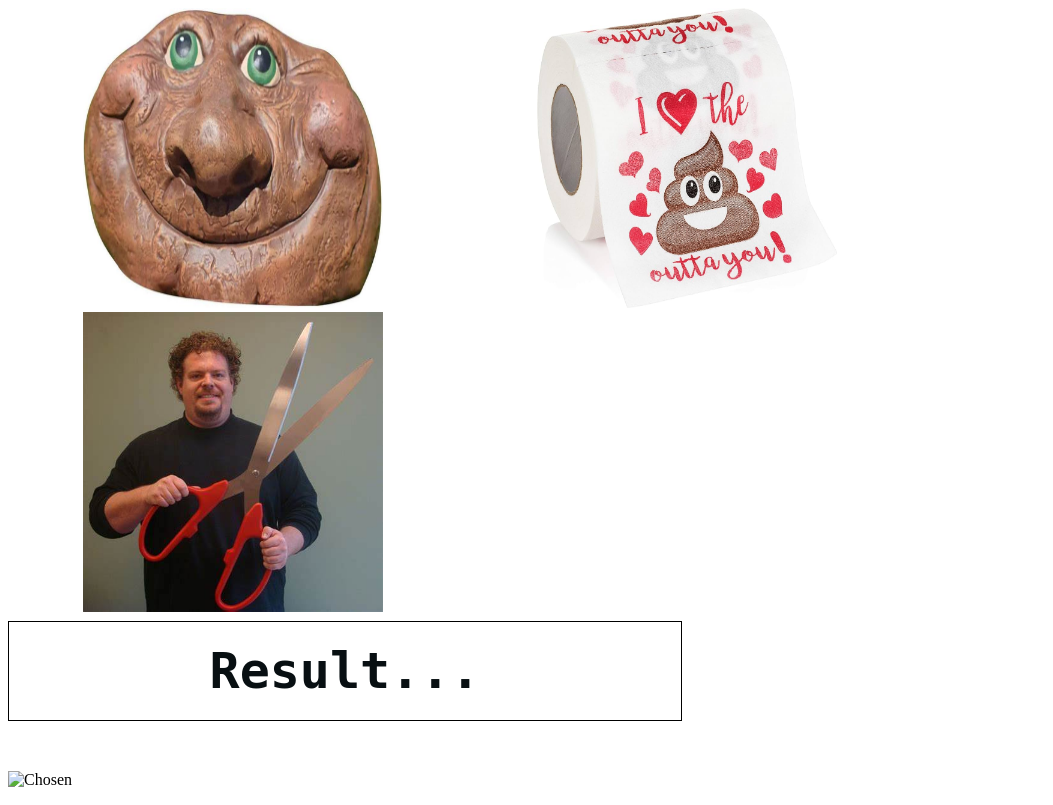
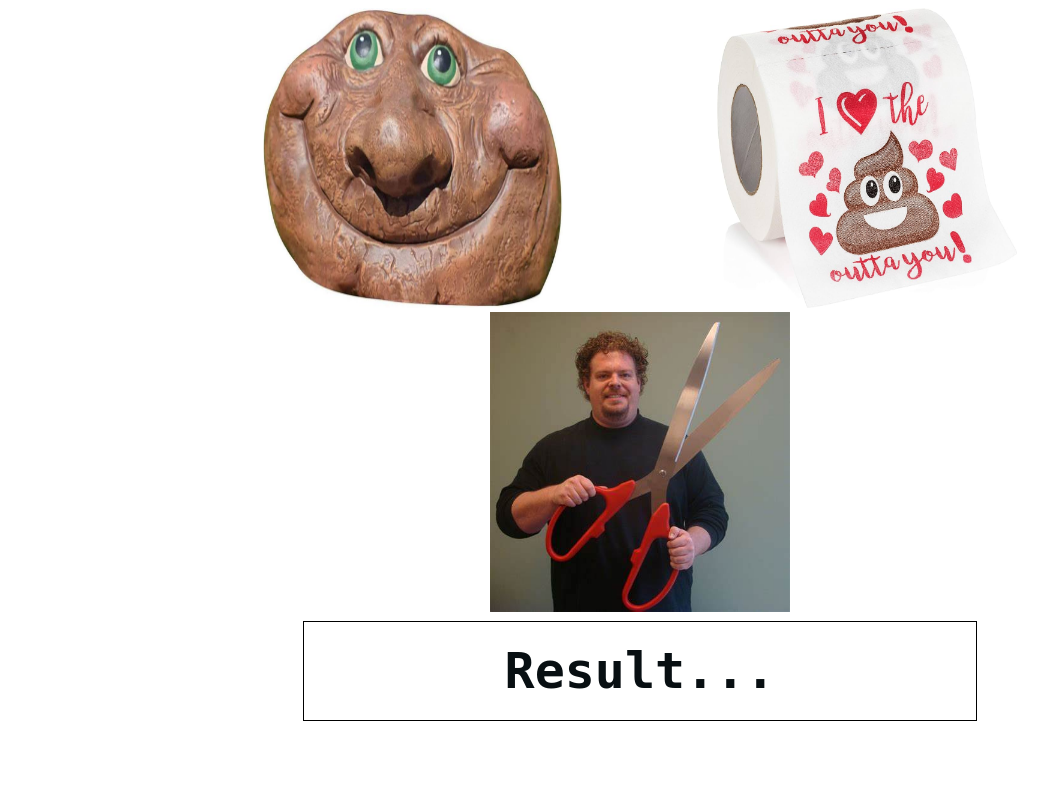
Before and after one commit to TymoteuszKolodziejczyk/TymoteuszKolodziejczyk.github.io, a plain HTML site: page papier-kamien-nozyce/index.html in a window 1280 px wide. Shown: the whole page, without its empty margins (0-1053 px from the left). Drawn offline with Linux system fonts and the light colour scheme.

Commit message:
Update index.html

```diff
--- a/papier-kamien-nozyce/index.html
+++ b/papier-kamien-nozyce/index.html
@@ -1,4 +1,3 @@
-
 <!DOCTYPE html>
 <html lang="en">
 <head>
@@ -8,16 +7,16 @@
     <title>Rock, Paper, Scissors Game</title>
 
     <link rel="stylesheet" type="text/css" href="style.css">
-    <script src="script.js"></script>
 </head>
 <body>
-    <input type="image" src="img/rock.jpg" width="200" height="200" onclick="game(0)"></input>
-    <input type="image" src="img/paper.jpg" width="200" height="200" onclick="game(1)"></input>
-    <input type="image" src="img/scissors.jpg" width="200" height="200" onclick="game(2)"></input>
+    <div id="buttons">
+        <input type="image" src="img/rock.jpg" onclick="game(0)"></input>
+        <input type="image" src="img/paper.jpg" onclick="game(1)"></input>
+        <input type="image" src="img/scissors.jpg" onclick="game(2)"></input>
+    </div>
+    <center><p id="wynik">Result...</p></center>
 
-    <p id="wynik">Result...</p>
-
-    <img src="" alt="Chosen" id="result">
+    <img src="" id="result">
     </p>
 </body>
 </html>
```
